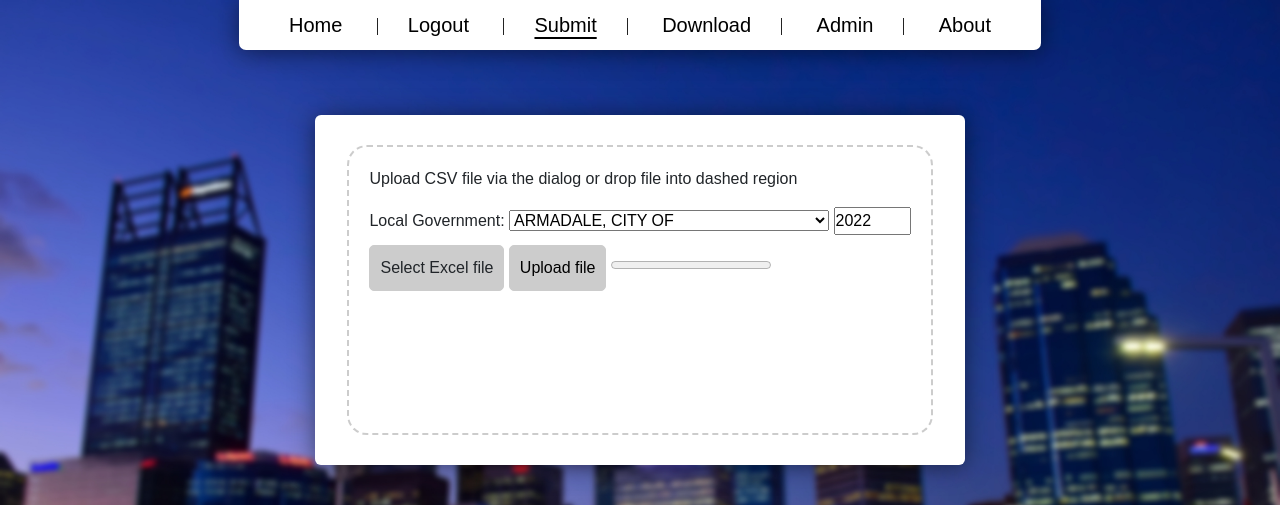
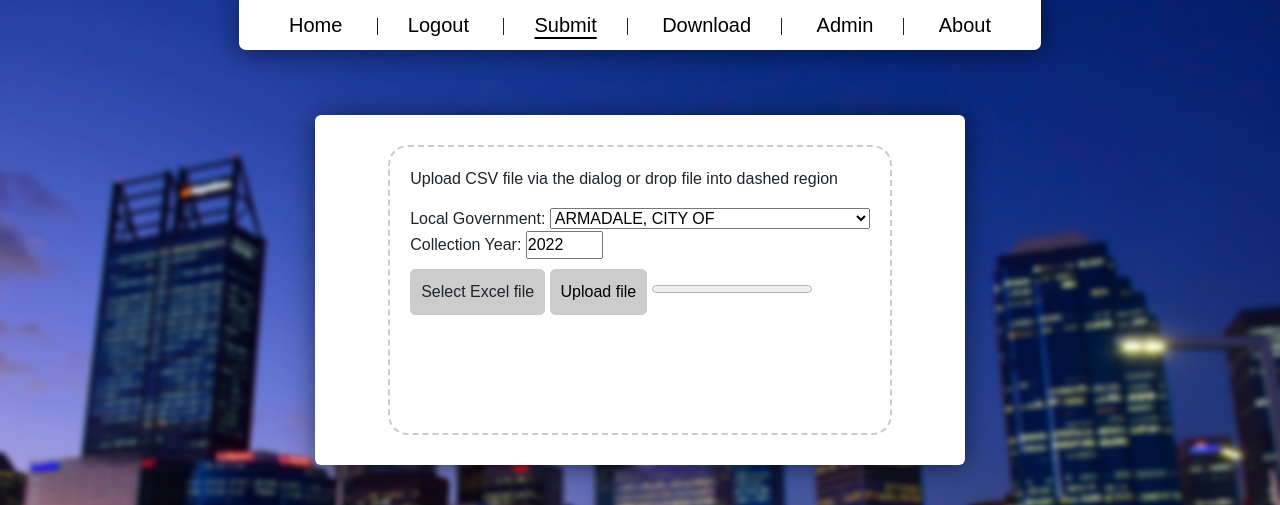
Before and after one commit to Burbukje/CITS3200, a Django app: page /uploader/ in a window 1280 px wide. Shown: the top 505 px of the page. Run offline with Django 4.2, Linux system fonts and the light colour scheme; a user stored in the database is signed in.

Commit message:
added label for collection year:

```diff
--- a/webScraper/templates/uploader.html
+++ b/webScraper/templates/uploader.html
@@ -48,6 +48,8 @@
       <option value="VINCENT, CITY OF">VINCENT, CITY OF</option>
       <option value="WANNEROO, CITY OF">WANNEROO, CITY OF</option>
     </select>
+    <br>
+    <label for="year">Collection Year:</label>
     <input type="number" id="collection-year" name="year" placeholder="Collection Year" min="2008" max="2099" step="1" value="2022">
     <br>
     <label class="button" for="fileElem">Select Excel file</label>
```
